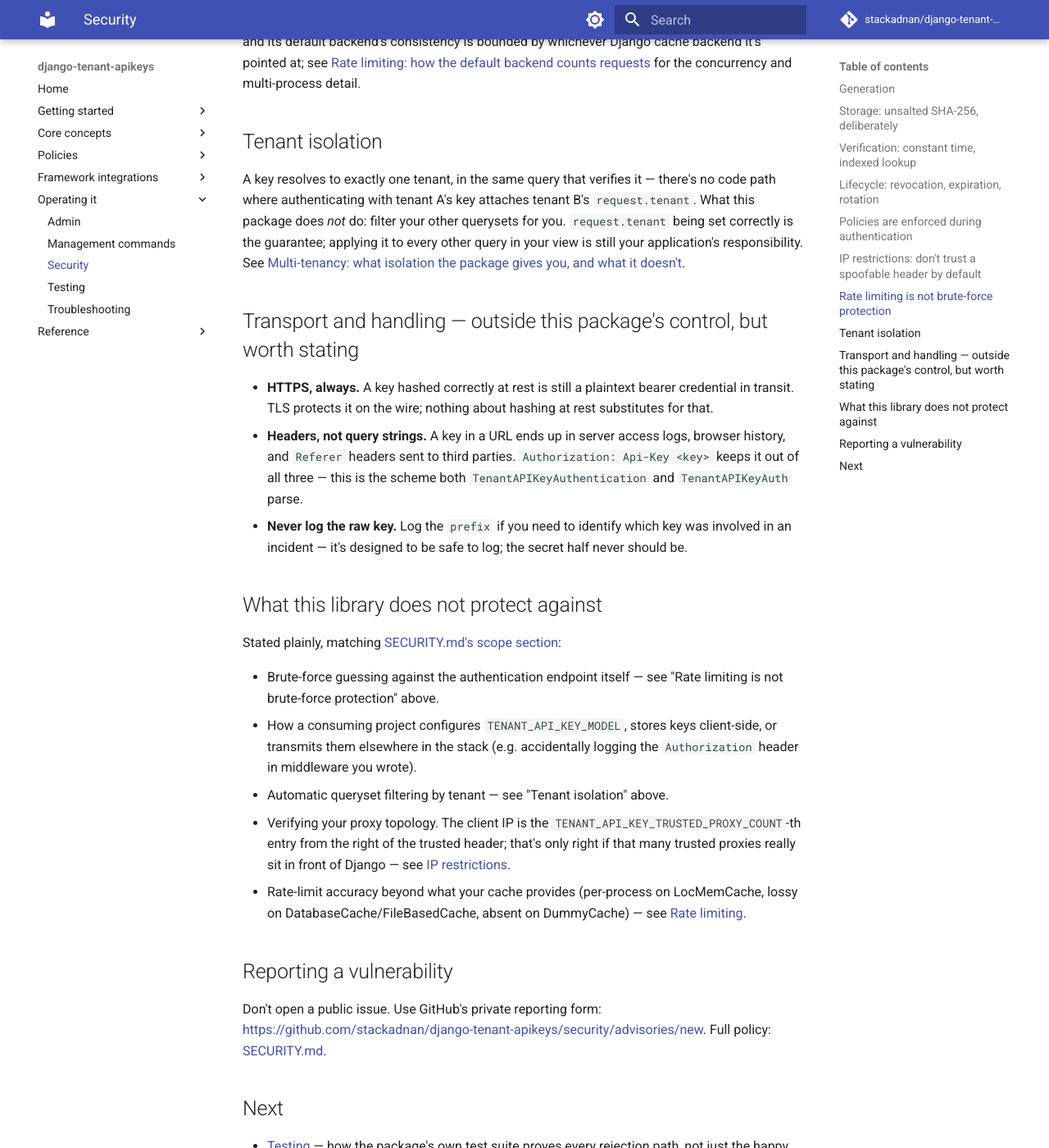
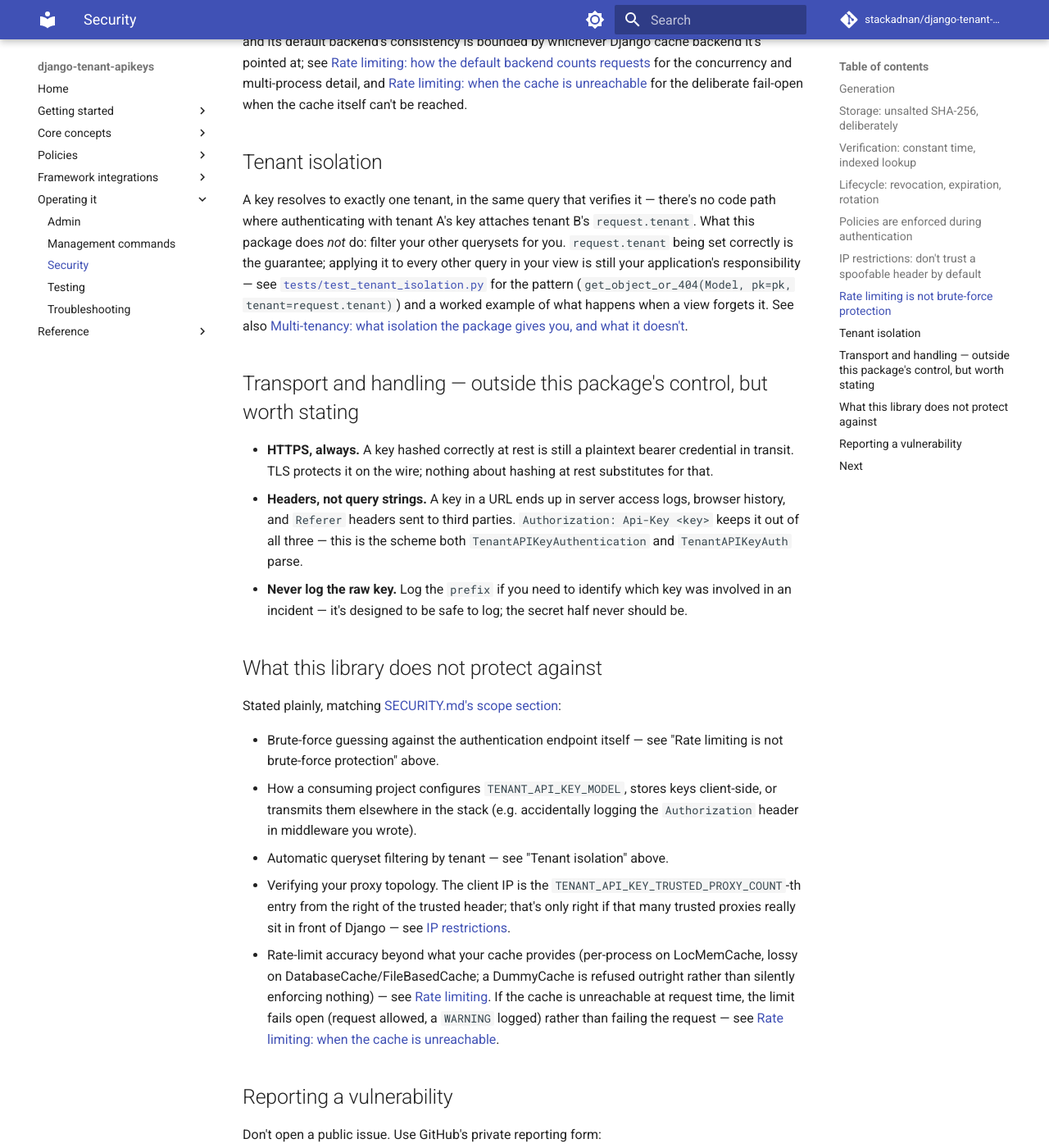
Before and after one commit to stackadnan/django-tenant-apikeys, an MkDocs documentation site: the page built from docs/security.md, in a window 1280 px wide and 1400 px high, scrolled down 2759 px. Shown: the whole window at 82% size. Built offline with MkDocs 1.6.1 and Material for MkDocs 9.7.7, drawn with Linux system fonts in a browser that asks for light colours; comment, search, counter and statistics services are not loaded.

Commit message:
docs: update cache security notes
Correct the DummyCache documentation in both security guides.
Since 0.5.0, using DummyCache for rate limiting raises
ImproperlyConfigured during initialization instead of a warning.

Also explain the fail-open behavior when the rate-limit cache
is unavailable, and link the tenant-isolation section to the
example in tests/test_tenant_isolation.py.

```diff
--- a/docs/security.md
+++ b/docs/security.md
@@ -127,7 +127,9 @@ Rate-limit state also can't leak between keys or tenants — see
 its default backend's consistency is bounded by whichever Django cache
 backend it's pointed at; see
 [Rate limiting: how the default backend counts requests](rate-limiting.md#how-the-default-backend-counts-requests)
-for the concurrency and multi-process detail.
+for the concurrency and multi-process detail, and
+[Rate limiting: when the cache is unreachable](rate-limiting.md#when-the-cache-is-unreachable)
+for the deliberate fail-open when the cache itself can't be reached.
 
 ## Tenant isolation
 
@@ -136,7 +138,10 @@ there's no code path where authenticating with tenant A's key attaches
 tenant B's `request.tenant`. What this package does *not* do: filter your
 other querysets for you. `request.tenant` being set correctly is the
 guarantee; applying it to every other query in your view is still your
-application's responsibility. See
+application's responsibility — see
+[`tests/test_tenant_isolation.py`](https://github.com/stackadnan/django-tenant-apikeys/blob/main/tests/test_tenant_isolation.py)
+for the pattern (`get_object_or_404(Model, pk=pk, tenant=request.tenant)`)
+and a worked example of what happens when a view forgets it. See also
 [Multi-tenancy: what isolation the package gives you, and what it doesn't](multi-tenancy.md#what-isolation-the-package-gives-you-and-what-it-doesnt).
 
 ## Transport and handling — outside this package's control, but worth stating
@@ -169,8 +174,12 @@ Stated plainly, matching
   in front of Django — see
   [IP restrictions](ip-restrictions.md#trusting-a-proxy-header).
 - Rate-limit accuracy beyond what your cache provides (per-process on
-  LocMemCache, lossy on DatabaseCache/FileBasedCache, absent on DummyCache)
-  — see [Rate limiting](rate-limiting.md#how-the-default-backend-counts-requests).
+  LocMemCache, lossy on DatabaseCache/FileBasedCache; a DummyCache is
+  refused outright rather than silently enforcing nothing) — see
+  [Rate limiting](rate-limiting.md#how-the-default-backend-counts-requests).
+  If the cache is unreachable at request time, the limit fails open
+  (request allowed, a `WARNING` logged) rather than failing the request —
+  see [Rate limiting: when the cache is unreachable](rate-limiting.md#when-the-cache-is-unreachable).
 
 ## Reporting a vulnerability
 
```
Also changed, not shown: SECURITY.md (+10 -3 lines).
